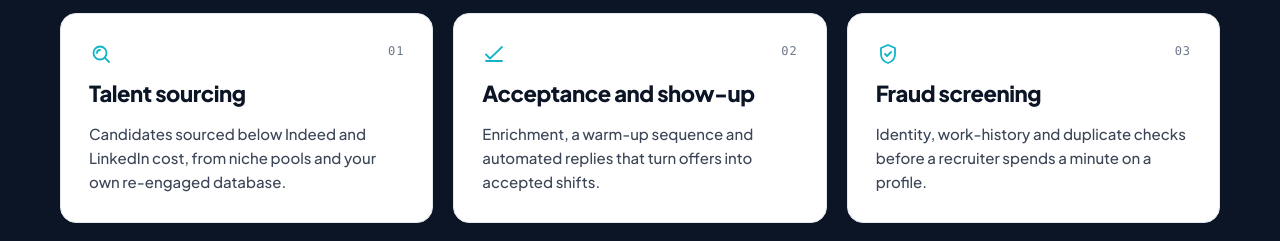
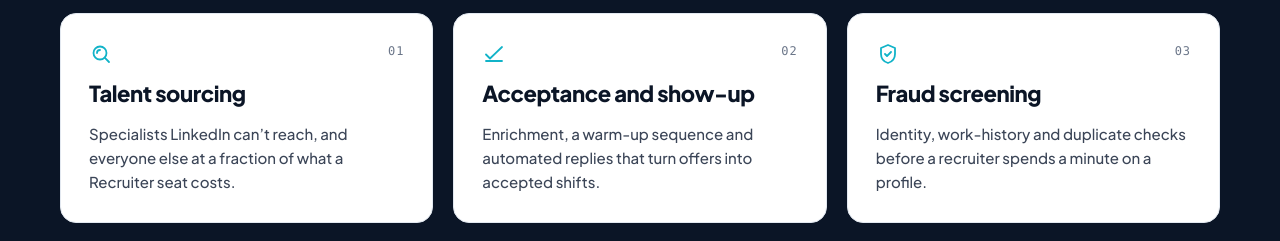
Before and after one commit to RunoTechnologies/company_portfolio, an Astro site: page / in a window 1280 px wide. Shown: the part 1980-2221 px from the top of the page. Built offline with nearby package versions, Linux system fonts and the light colour scheme; Astro itself is replaced by a stand-in of ours.

Commit message:
Rewrite sourcing card around niche reach and cost

```diff
--- a/src/components/BuildGrid.astro
+++ b/src/components/BuildGrid.astro
@@ -2,7 +2,7 @@
 import { SOLUTIONS } from '../config';
 
 const DETAIL: Record<string, { icon: string; text: string }> = {
-  sourcing: { icon: 'search', text: 'Candidates sourced below Indeed and LinkedIn cost, from niche pools and your own re-engaged database.' },
+  sourcing: { icon: 'search', text: 'Specialists LinkedIn can’t reach, and everyone else at a fraction of what a Recruiter seat costs.' },
   'show-up': { icon: 'accept', text: 'Enrichment, a warm-up sequence and automated replies that turn offers into accepted shifts.' },
   screening: { icon: 'shield', text: 'Identity, work-history and duplicate checks before a recruiter spends a minute on a profile.' },
   clients: { icon: 'pipe', text: 'Automated outreach and enrichment that opens the week with qualified client conversations.' },
```
